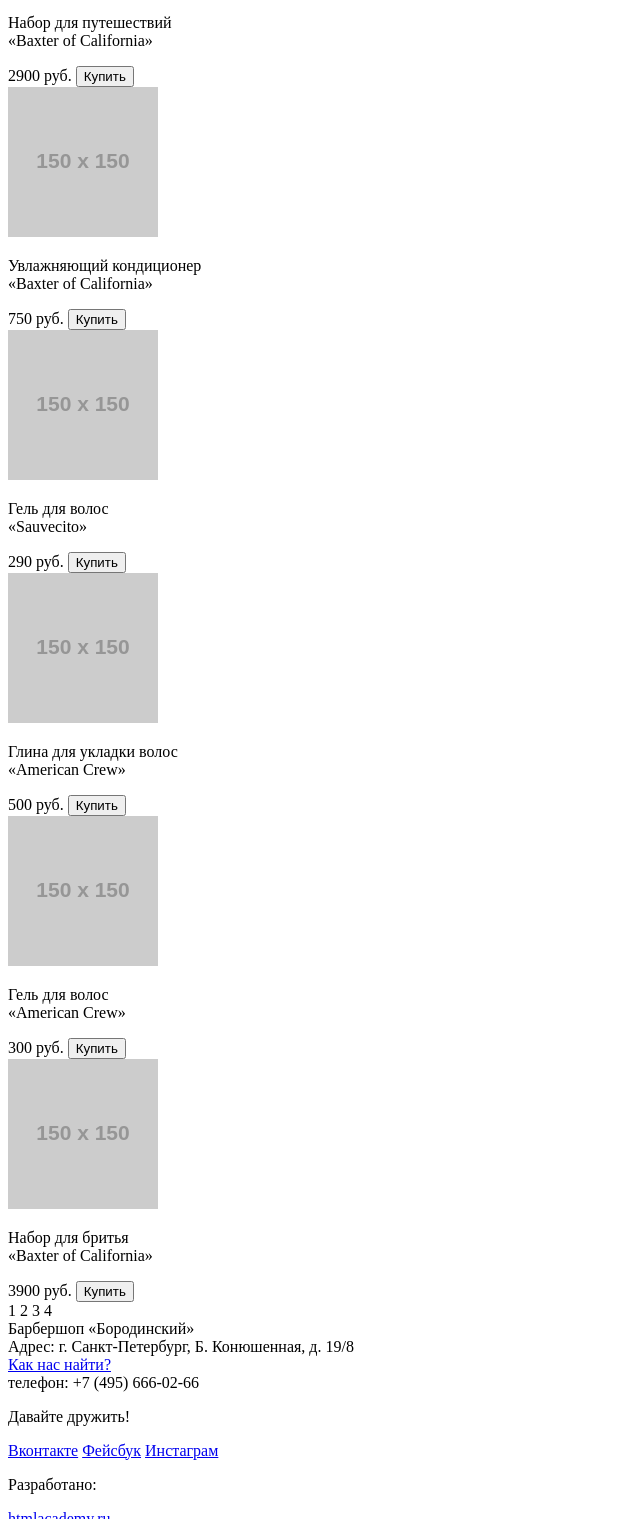
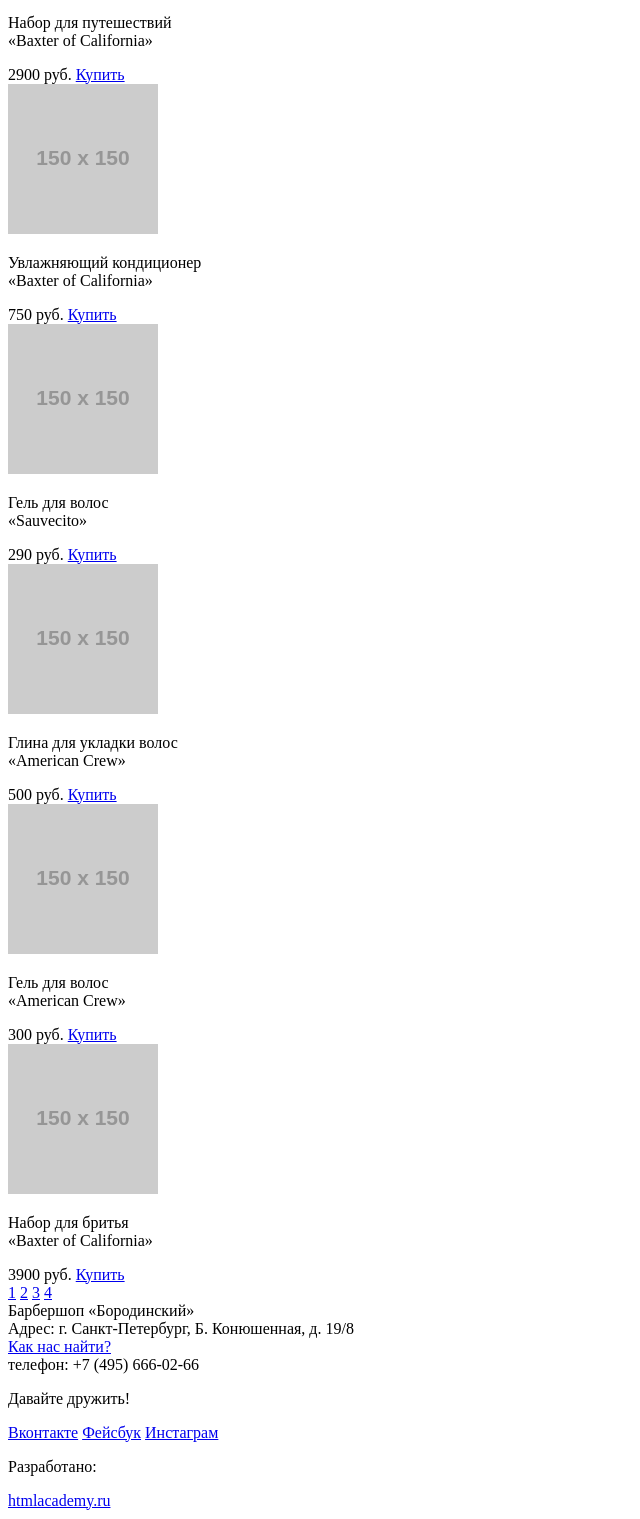
Before and after one commit to kakaslav/id70815, a plain HTML site: page barbershop/catalog.html in a window 1280 px wide. Shown: the part 783-2302 px from the top of the page, without its empty margins (0-640 px from the left). Drawn offline with Linux system fonts and the light colour scheme; placeholder pictures from the web are drawn by us.

Commit message:
no message

```diff
--- a/catalog.html
+++ b/barbershop/catalog.html
@@ -77,64 +77,76 @@
 
       <div class='selected-item'>
         <div class='item'>
+          <a href='#'>
             <img src="http://placehold.it/150x150">
+          </a>
           <p>Набор для путешествий<br>«Baxter of California»</p>
           <div class='button-buy'>
             <span class='price'>2900 руб.</span>
-            <button class='byu'>Купить</button>
+            <a href='#' class='btn'>Купить</a>
           </div>
         </div>
 
         <div class='item'>
+          <a href='#'>
             <img src="http://placehold.it/150x150">
+          </a>
           <p>Увлажняющий кондиционер<br>«Baxter of California»</p>
           <div class='button-buy'>
             <span class='price'>750 руб.</span>
-            <button class='byu'>Купить</button>
+            <a href='#' class='btn'>Купить</a>
           </div>
         </div>
 
         <div class='item'>
+          <a href='#'>
             <img src="http://placehold.it/150x150">
+          </a>
           <p>Гель для волос<br>«Sauvecito»</p>
           <div class='button-buy'>
             <span class='price'>290 руб.</span>
-            <button class='byu'>Купить</button>
+            <a href='#' class='btn'>Купить</a>
           </div>
         </div>
 
         <div class='item'>
+          <a href='#'>
             <img src="http://placehold.it/150x150">
+          </a>
           <p>Глина для укладки волос<br>«American Crew»</p>
           <div class='button-buy'>
             <span class='price'>500 руб.</span>
-            <button class='byu'>Купить</button>
+            <a href='#' class='btn'>Купить</a>
           </div>
         </div>
 
         <div class='item'>
+          <a href='#'>
             <img src="http://placehold.it/150x150">
+          </a>
           <p>Гель для волос<br>«American Crew»</p>
           <div class='button-buy'>
             <span class='price'>300 руб.</span>
-            <button class='byu'>Купить</button>
+            <a href='#' class='btn'>Купить</a>
           </div>
         </div>
 
         <div class='item'>
+          <a href='#'>
             <img src="http://placehold.it/150x150">
+          </a>
           <p>Набор для бритья<br>«Baxter of California»</p>
           <div class='button-buy'>
             <span class='price'>3900 руб.</span>
-            <button class='byu'>Купить</button>
+            <a href='#' class='btn'>Купить</a>
           </div>
         </div>
 
         <div class='pages'>
-          <a class='page'>1</a>
-          <a class='page'>2</a>
-          <a class='page'>3</a>
-          <a class='page'>4</a>
+          <a href='#' class='btn'>1</a>
+          <a href='#' class='btn'>2</a>
+          <a href='#' class='btn'>3</a>
+          <a href='#' class='btn'>4</a>
         </div>
       </div>
 
```
Also changed, not shown: barbershop/catalog-item.html (renamed from catalog-item.html, +1 -1 lines), nerds/index.html (+37 -7 lines), barbershop/index.html (renamed from index.html). Lines whose indentation alone changed are shown as unchanged.
